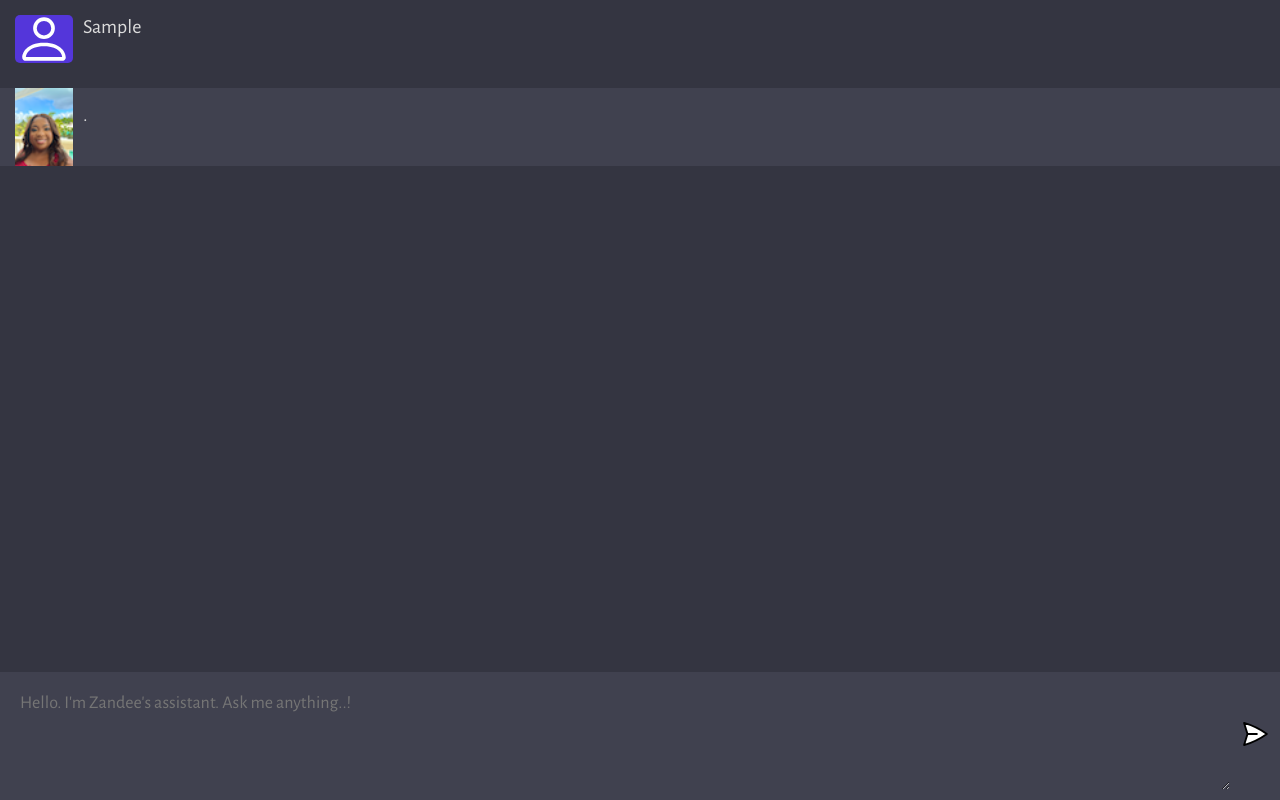
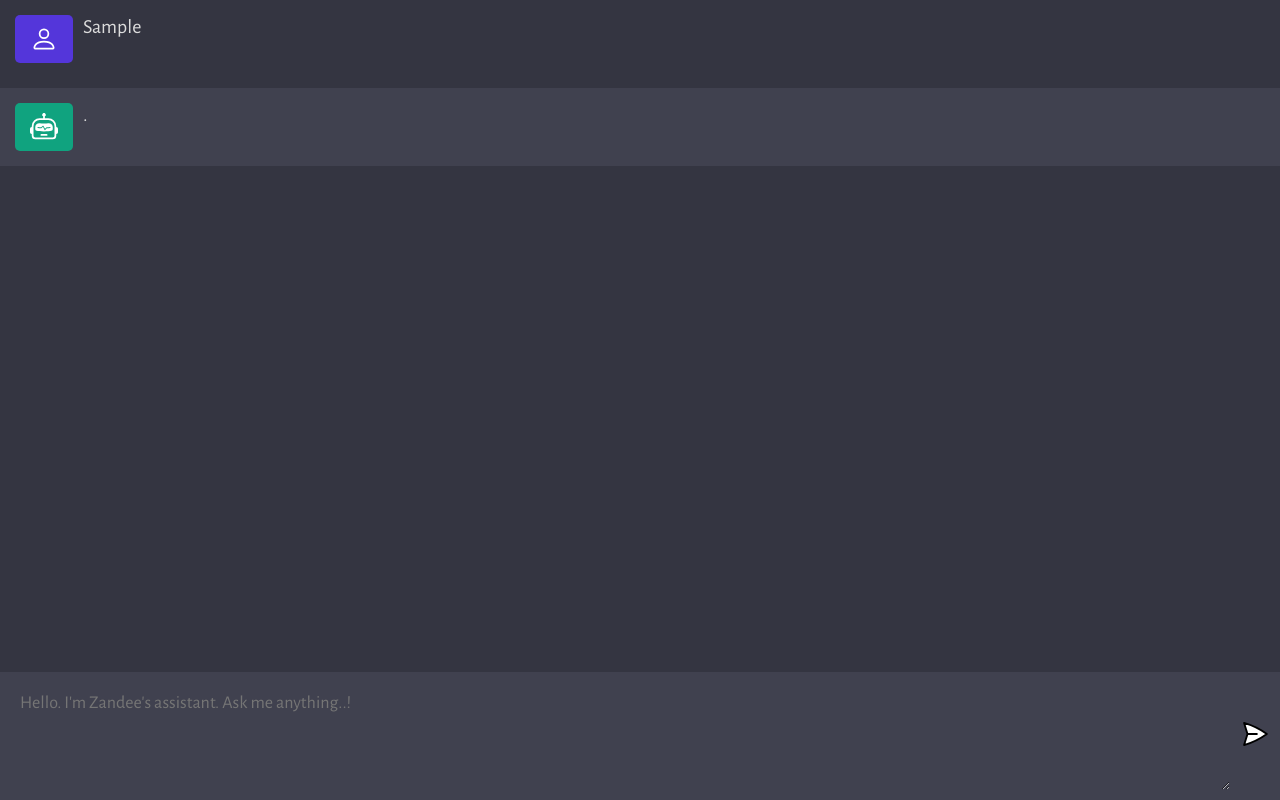
Before and after one commit to liqidchaos/zantest, a website built with Vite: page client/index.html in a window 1280 px wide. Both pictures are taken after typing "Sample" into the empty fields and a click on the button 1255 px from the left and 736 px from the top of the page. Built offline with nearby package versions, Linux system fonts and the light colour scheme; no server answers.

Commit message:
removed zan pic

```diff
--- a/client/script.js
+++ b/client/script.js
@@ -1,4 +1,4 @@
-import bot from './assets/bot.png'
+import bot from './assets/bot.svg'
 import user from './assets/user.svg'
 
 const form = document.querySelector('form')
--- a/client/style.css
+++ b/client/style.css
@@ -81,7 +81,8 @@ body {
 }
 
 .profile img {
-  width: 100%;
+  width: 60%;
+  height: 60%;
   object-fit: contain;
 }
 
```
Also changed, not shown: client/assets/bot.png (deleted).
